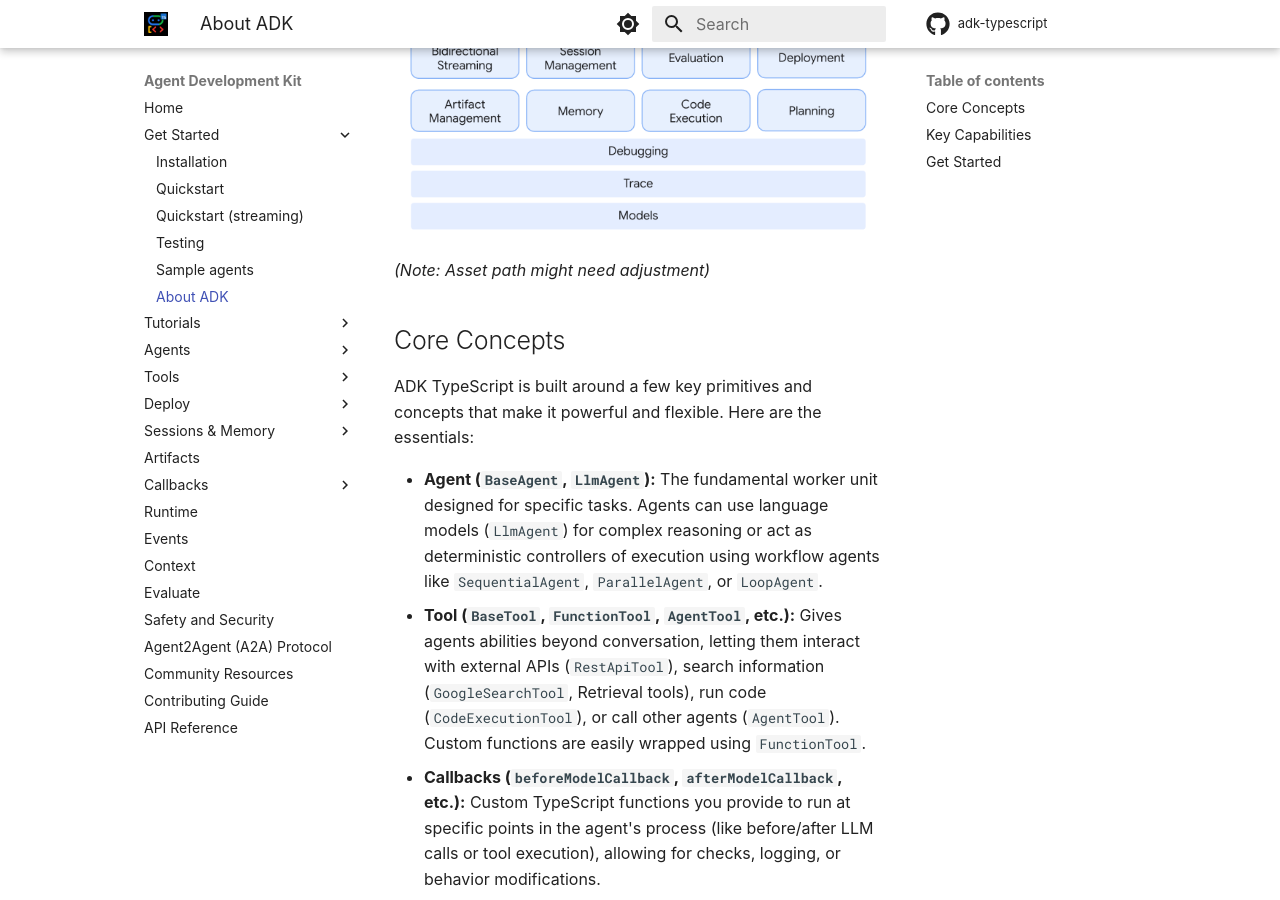
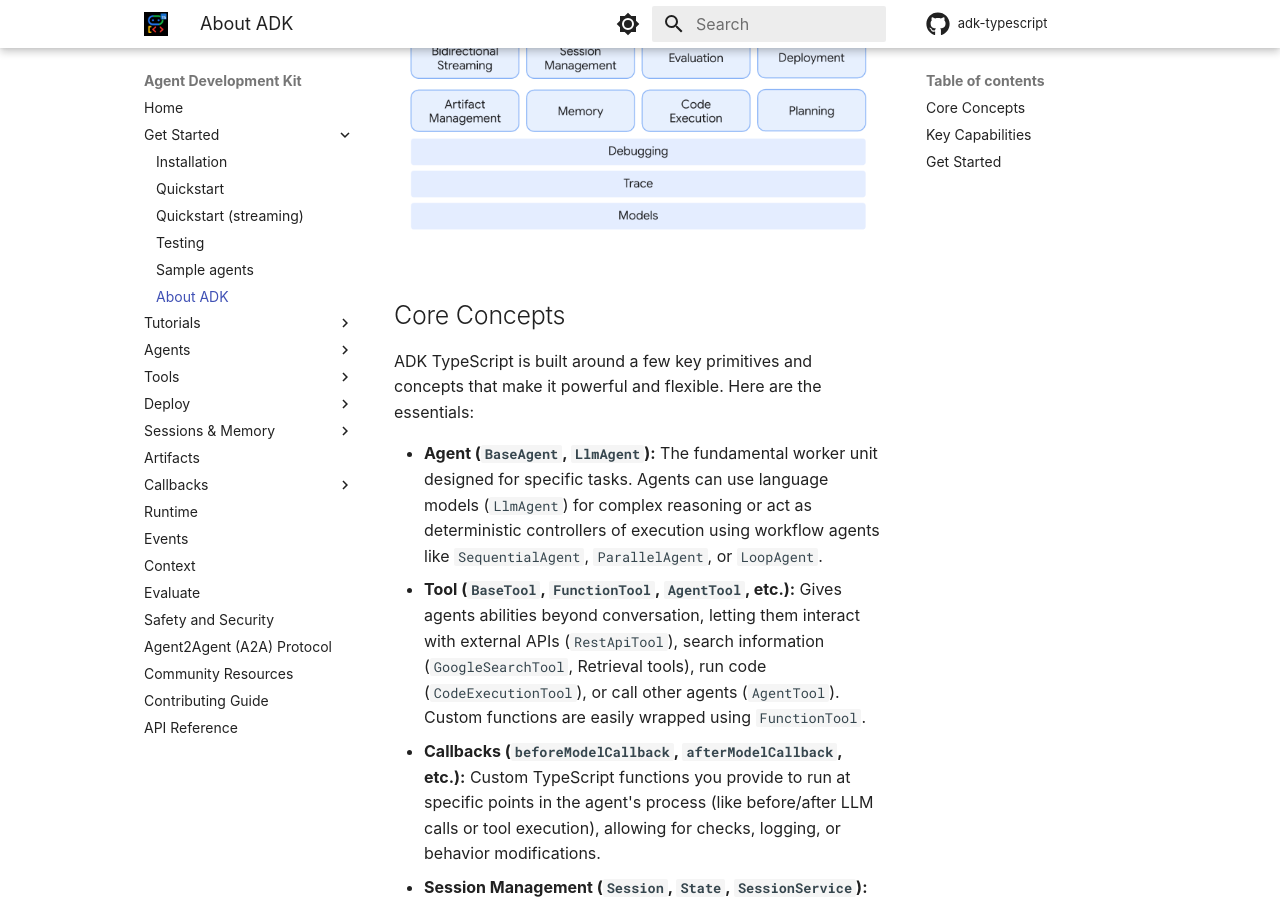
Before and after one commit to njraladdin/adk-typescript, an MkDocs documentation site: the page built from docs/get-started/about.md, in a window 1280 px wide and 900 px high, scrolled down 584 px. Built offline with MkDocs 1.6.1 and Material for MkDocs 9.7.7, drawn with Linux system fonts in a browser that asks for light colours; some web fonts are replaced; comment, search, counter and statistics services are not loaded; some of the changed text lies outside the part shown.

Commit message:
update about doc

```diff
--- a/docs/get-started/about.md
+++ b/docs/get-started/about.md
@@ -6,7 +6,7 @@
 
 ADK for TypeScript is designed to empower developers to build, manage, evaluate, and deploy AI-powered agents using TypeScript. It provides a robust and flexible environment for creating both conversational and non-conversational agents, capable of handling complex tasks and workflows.
 
-![ADK Components](../assets/adk-components.png) *(Note: Asset path might need adjustment)*
+![ADK Components](../assets/adk-components.png)
 
 ## Core Concepts
 
@@ -43,7 +43,7 @@
 9.  **Extensibility and Interoperability:** ADK TypeScript promotes an open ecosystem. Easily integrate and reuse tools from other popular agent frameworks like LangChain (`LangchainTool`) and CrewAI (`CrewaiTool`).
 10. **State and Memory Management:** Automatically handles short-term conversational memory (`State` within a `Session`) managed by the `SessionService`. Provides integration points for longer-term `Memory` services (`BaseMemoryService`) for cross-session recall. `ToolContext` provides access to state within tools.
 
-![ADK Lifecycle](../assets/adk-lifecycle.png) *(Note: Asset path might need adjustment)*
+![ADK Lifecycle](../assets/adk-lifecycle.png)
 
 ## Get Started
 
```
